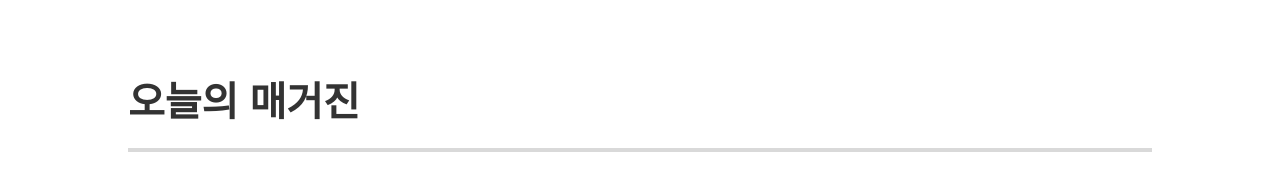
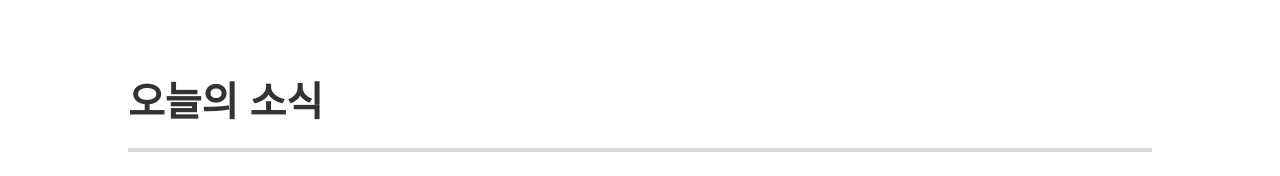
Before and after one commit to sonnyd4y/muse_news, a plain HTML site: page index.html in a window 1280 px wide. Shown: the part 755-931 px from the top of the page. Drawn offline with Linux system fonts and the light colour scheme; a web font is replaced by a local one.

Commit message:
Update index.html

```diff
--- a/index.html
+++ b/index.html
@@ -37,7 +37,7 @@
                 </div>
             </a>
 
-                <h1><b>오늘의 매거진</b></h1>
+                <h1><b>오늘의 소식</b></h1>
 
 
 
```
